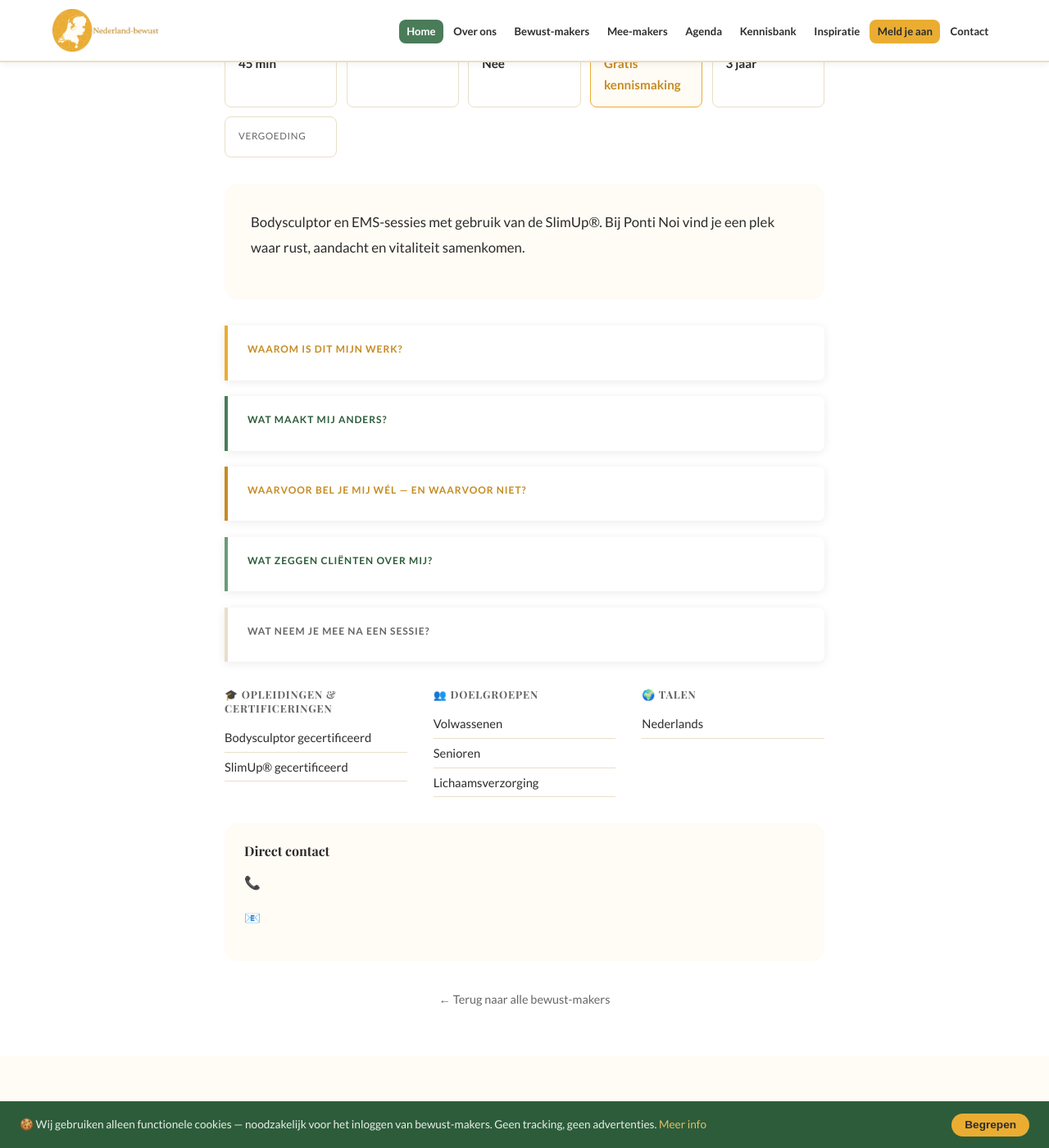
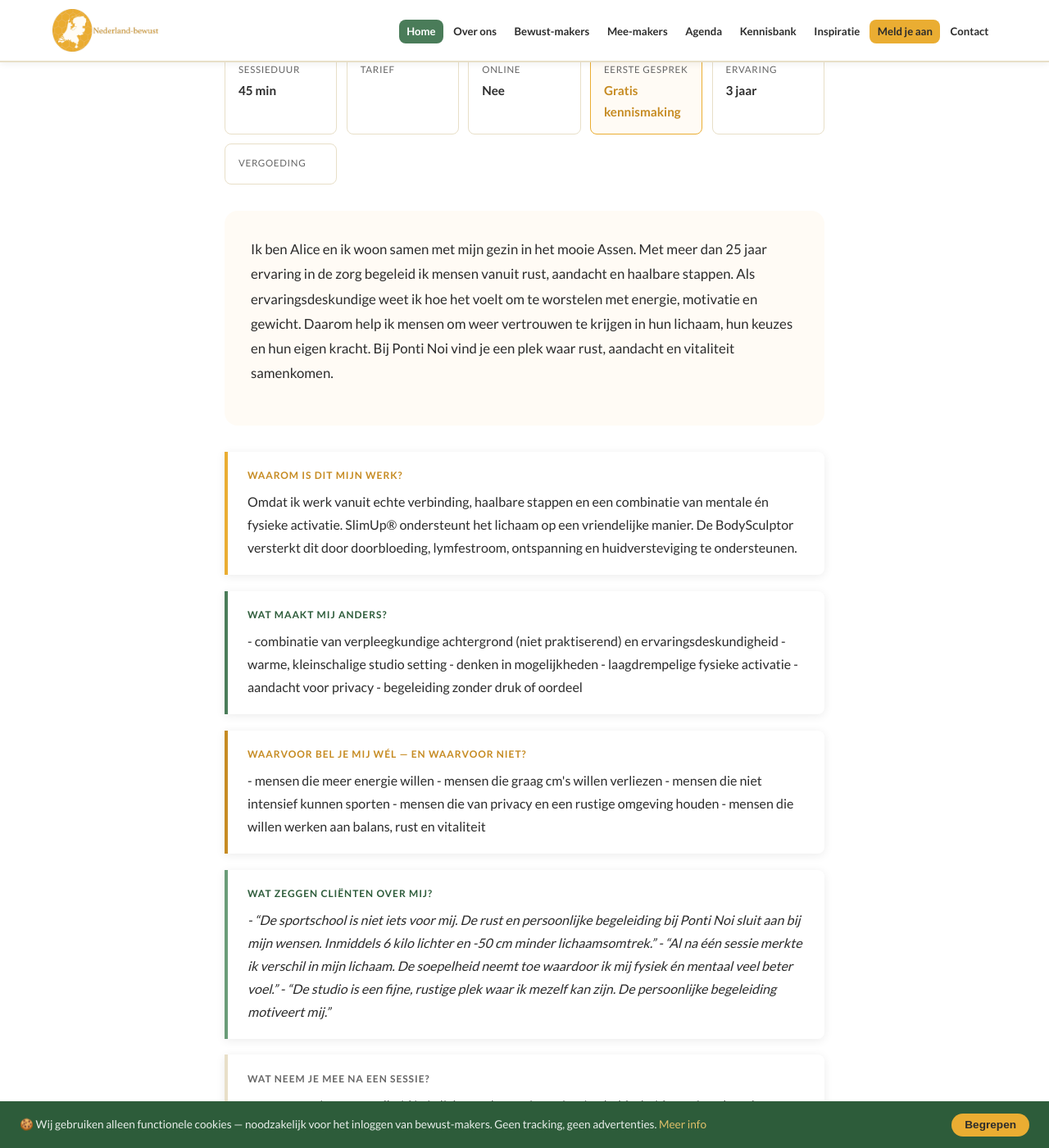
Before and after one commit to hands4flownl/nederland-bewust, a Jekyll site: the page built from _bewust-makers/ponti-noi.md, in a window 1280 px wide and 1400 px high, scrolled down 560 px. Shown: the whole window at 82% size. Built offline with Jekyll 4.4.1, drawn with Linux system fonts in a browser that asks for light colours; a script that is not in the unit is left out; some of the changed text lies outside the part shown.

Commit message:
Update Bewust-maker profielen “ponti-noi”

```diff
--- a/_bewust-makers/ponti-noi.md
+++ b/_bewust-makers/ponti-noi.md
@@ -1,52 +1,103 @@
 ---
-naam: "Alice Hesp"
-praktijk: "Ponti Noi"
-provincie: "Drenthe"
-stad: ""
-foto: "/assets/images/makers/alice-hesp.jpg"
+naam: Alice Hesp
+praktijk: Ponti Noi
+foto: /assets/images/makers/alice-hesp.jpg
+provincie: Drenthe
+stad: Assen
 categorieen:
-  - "Bewegen"
+  - Bewegen
 methoden:
-  - "Bodysculptor"
-  - "EMS-sessies met SlimUp®"
+  - Vitaliteitsbegeleiding
+  - SlimUp® spieractivatie met infraroodwarmte
+  - BodySculptor
+  - Ervaringsdeskundige ondersteuning
+  - Denken in mogelijkheden
 klachten:
-  - "overgewicht"
-  - "slappe spieren"
-  - "cellulitis"
-  - "lichaamsvorming"
+  - Vermoeidheid
+  - gebrek aan energie
+  - Afslanken
+  - Minder belastbaar lichaam
+  - Moeite met motivatie
+  - Behoefte aan rust en ontspanning
+  - Behoefte aan persoonlijke begeleiding en kleinschaligheid met aandacht voor
+    privacy
 kaart_tags:
-  - "EMS"
-  - "Bodysculptor"
-  - "Bewegen"
+  - EMS
+  - Bodysculptor
+  - Bewegen
 volgorde: 7
 website: ""
 email_zichtbaar: ""
 telefoon: ""
-online: "Nee"
-sessieduur: "45 min"
+online: Nee
+sessieduur: 45 min
 tarief: ""
-eerste_gesprek: "Gratis kennismaking"
+eerste_gesprek: Gratis kennismaking
 vergoeding: ""
 ervaringsjaren: 3
 talen:
-  - "Nederlands"
+  - Nederlands
 doelgroepen:
-  - "Volwassenen"
-  - "Senioren"
-  - "Lichaamsverzorging"
+  - Volwassenen
+  - Senioren
+  - Lichaamsverzorging
 opleidingen:
-  - "Bodysculptor gecertificeerd"
-  - "SlimUp® gecertificeerd"
+  - Bodysculptor gecertificeerd
+  - SlimUp® gecertificeerd
 verenigingen: []
-bio: "Bodysculptor en EMS-sessies met gebruik van de SlimUp®. Bij Ponti Noi vind je een plek waar rust, aandacht en vitaliteit samenkomen."
-waarom: ""
-onderscheid: ""
-voor_wie: ""
-wat_zeggen_clienten: ""
-na_sessie: ""
+bio: >-
+  Ik ben Alice en ik woon samen met mijn gezin in het mooie Assen. Met meer dan
+  25 jaar ervaring in de zorg begeleid ik mensen vanuit rust, aandacht en
+  haalbare stappen. Als ervaringsdeskundige weet ik hoe het voelt om te
+  worstelen met energie, motivatie en gewicht. Daarom help ik mensen om weer
+  vertrouwen te krijgen in hun lichaam, hun keuzes en hun eigen kracht.
+
+
+  Bij Ponti Noi vind je een plek waar rust, aandacht en vitaliteit samenkomen.
+waarom: >
+  Omdat ik werk vanuit echte verbinding, haalbare stappen en een combinatie van
+  mentale én fysieke activatie.
+
+  SlimUp® ondersteunt het lichaam op een vriendelijke manier.
+
+  De BodySculptor versterkt dit door doorbloeding, lymfestroom, ontspanning en huidversteviging te ondersteunen.
+onderscheid: >-
+  - combinatie van verpleegkundige achtergrond (niet praktiserend) en
+  ervaringsdeskundigheid
+
+  - warme, kleinschalige studio setting
+
+  - denken in mogelijkheden
+
+  - laagdrempelige fysieke activatie
+
+  - aandacht voor privacy
+
+  - begeleiding zonder druk of oordeel
+voor_wie: |+
+  - mensen die meer energie willen
+  - mensen die graag cm's willen verliezen
+  - mensen die niet intensief kunnen sporten
+  - mensen die van privacy en een rustige omgeving houden
+  - mensen die willen werken aan balans, rust en vitaliteit
+
+wat_zeggen_clienten: >
+  - “De sportschool is niet iets voor mij. De rust en persoonlijke begeleiding
+  bij Ponti Noi sluit aan bij mijn wensen. Inmiddels 6 kilo lichter en -50 cm
+  minder lichaamsomtrek.”
+
+  - “Al na één sessie merkte ik verschil in mijn lichaam. De soepelheid neemt toe waardoor ik mij fysiek én mentaal veel beter voel.”
+
+  - “De studio is een fijne, rustige plek waar ik mezelf kan zijn. De persoonlijke begeleiding motiveert mij.”
+na_sessie: |
+  - meer energie en soepelheid in je lichaam door spieractivatie
+  - helderheid over je volgende stap
+  - een boost in motivatie
+  - praktische handvatten
+  -ontspannen gevoel, fysiek én mentaal
 gepubliceerd: true
 uitgelicht: false
-lidmaatschap: "Bewust-maker"
+lidmaatschap: Bewust-maker
 layout: bewust-maker
 permalink: /bewust-makers/ponti-noi/
 ---
```
